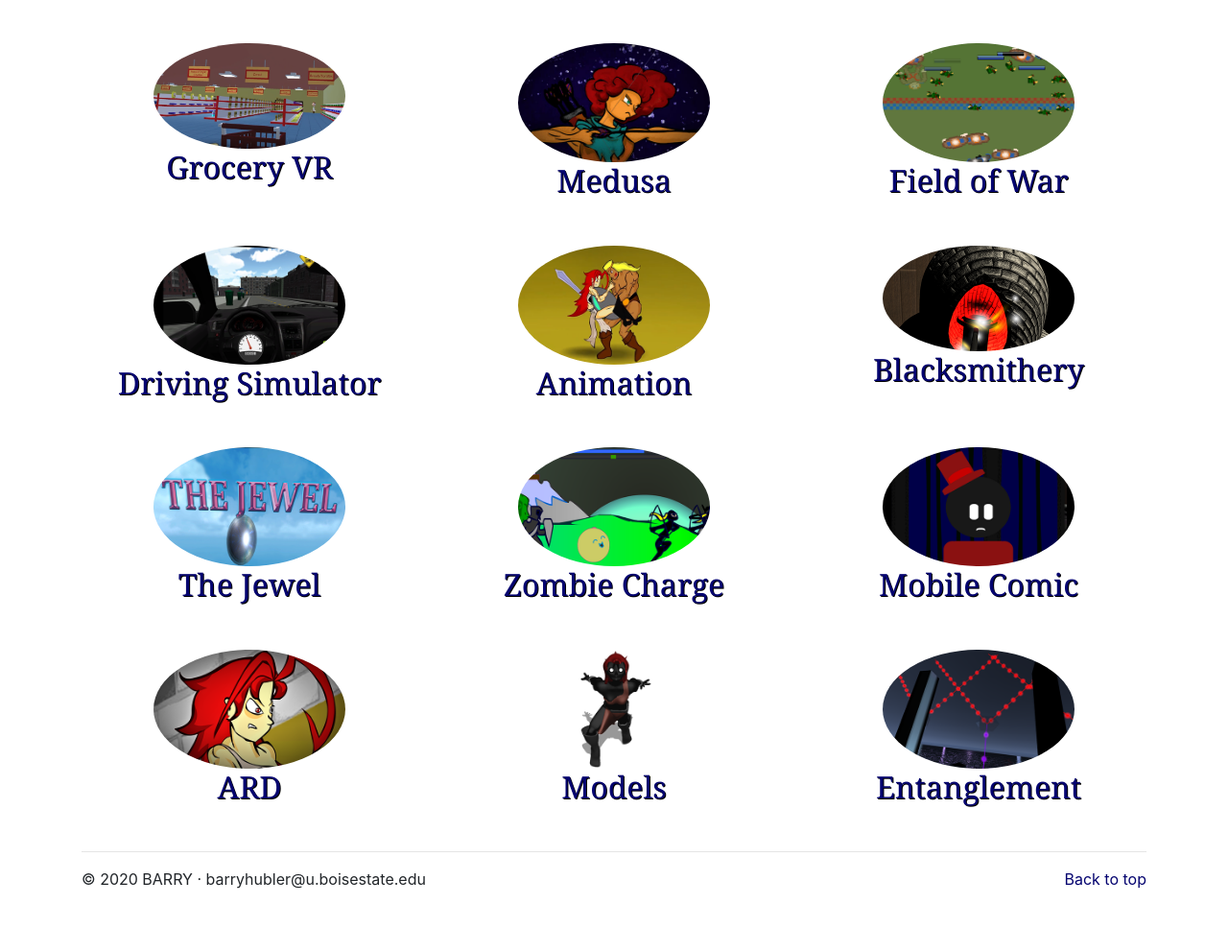
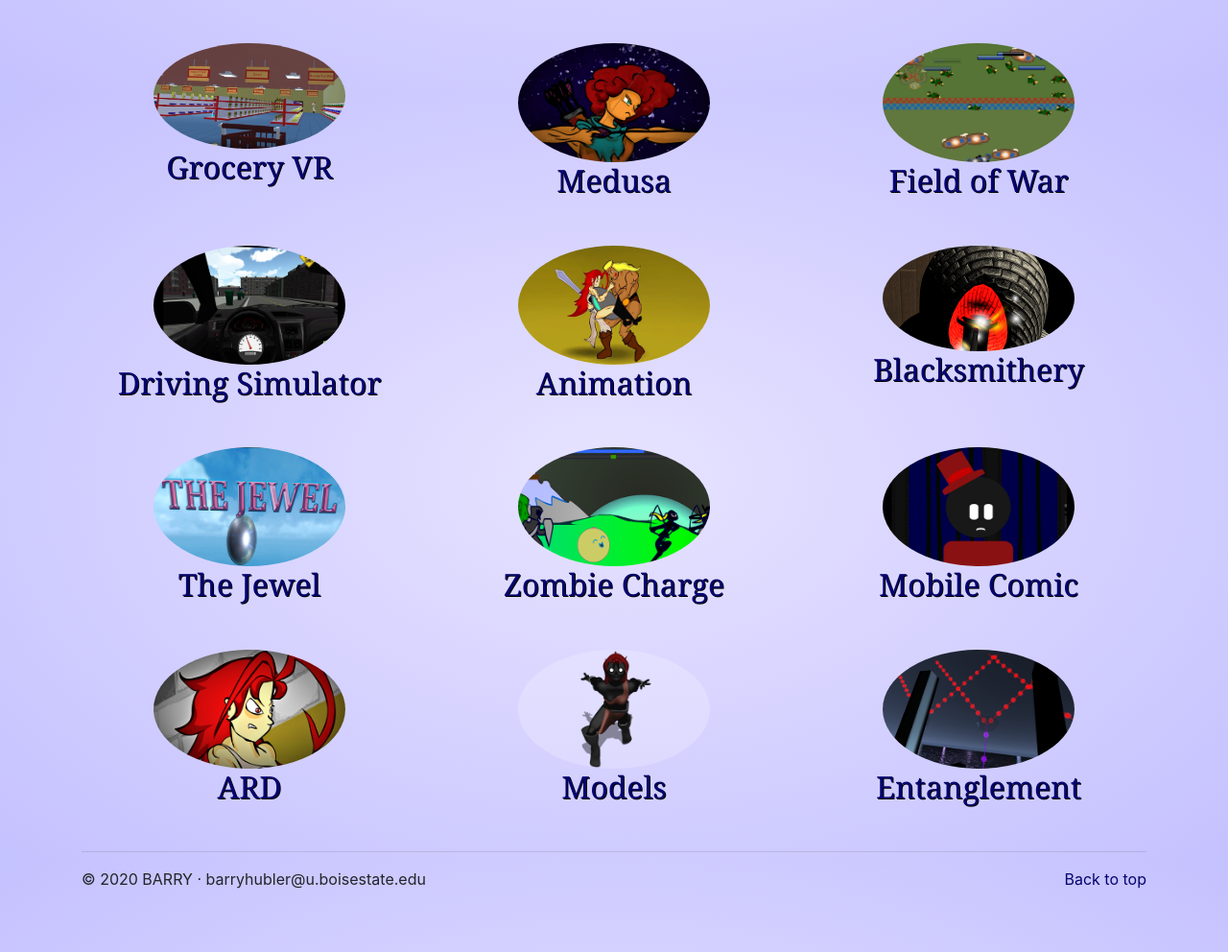
Before and after one commit to barrywhubler/barrywhubler.github.io, a PHP site: page /barrywhubler/home.html in a window 1280 px wide. Shown: the part 1502-2494 px from the top of the page at 96% size. Run offline with PHP 8.4, Linux system fonts and the light colour scheme; some web fonts are replaced.

Commit message:
Update blank.css

```diff
--- a/barrywhubler/blank.css
+++ b/barrywhubler/blank.css
@@ -3,7 +3,7 @@ body {
   padding-top: 3rem;
   padding-bottom: 3rem;
   color: #252525;
-	background-image: linear-gradient(to right rgb(231, 227, 255), rgb(196, 193, 255));
+	background-image: radial-gradient( rgb(231, 227, 255), rgb(196, 193, 255));
 	  background-repeat: no-repeat;
   background-attachment: fixed;
 	background-size: cover;
```
